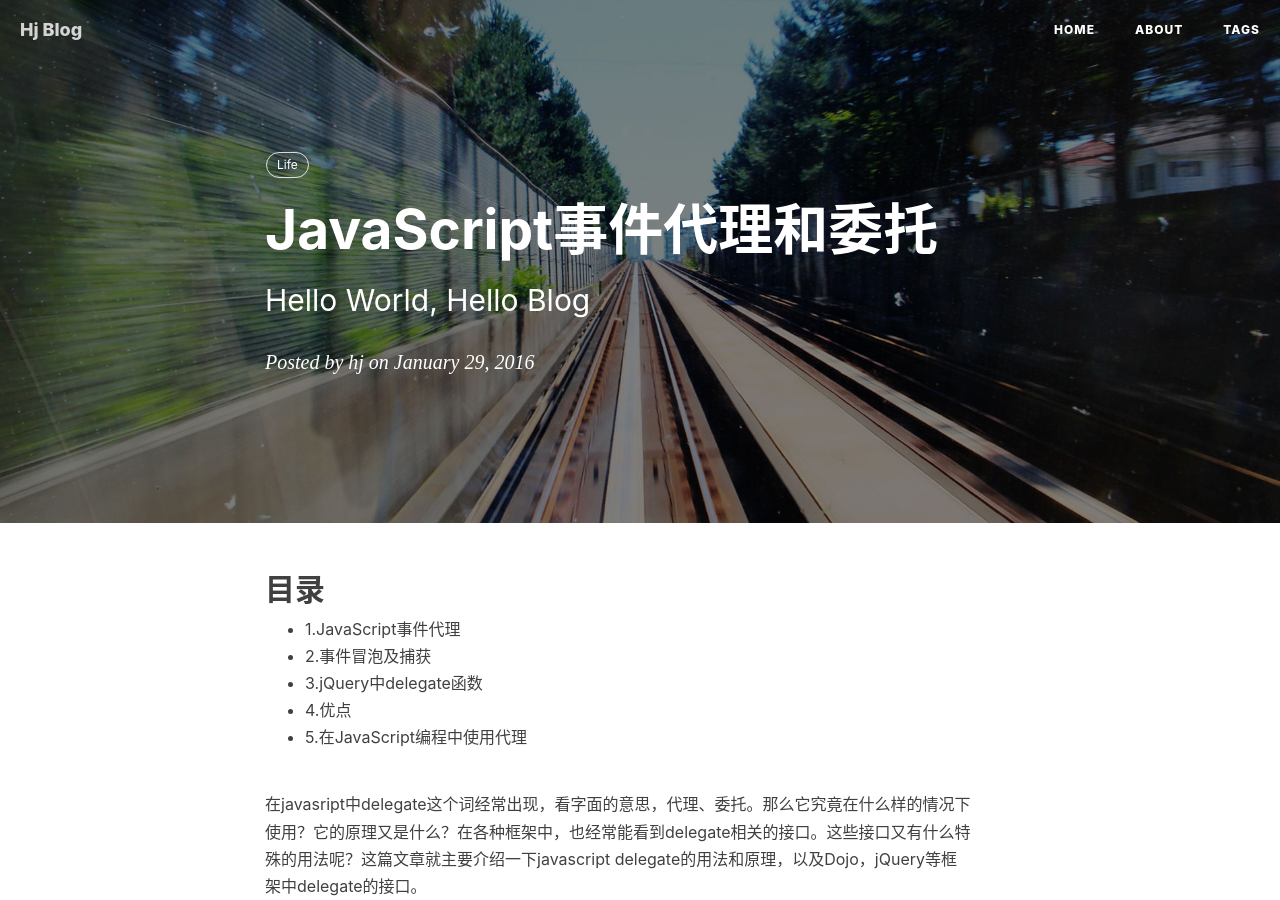
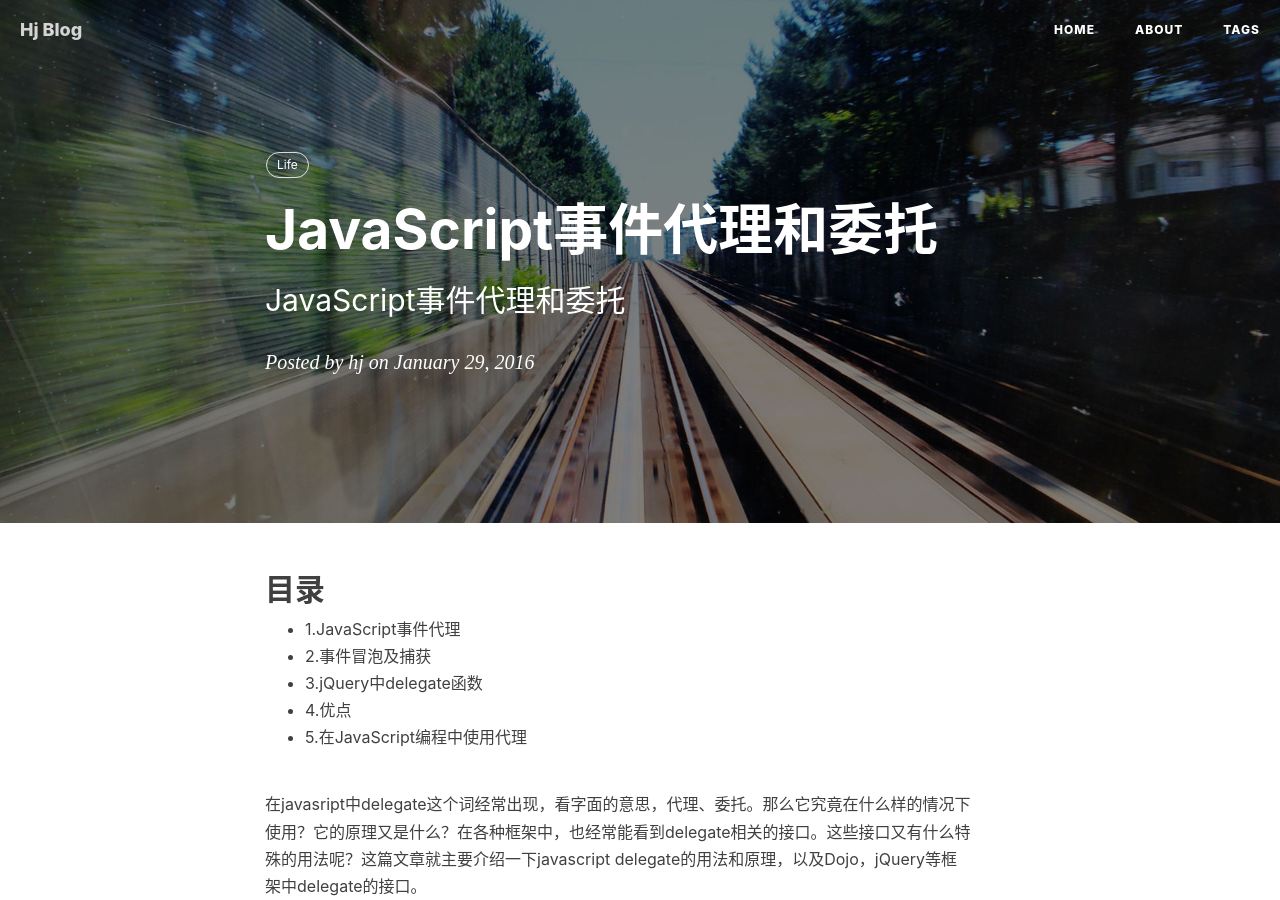
Before and after one commit to hj624608494/hj624608494.github.io, a Jekyll site: the page built from _posts/2016-02-25-Hello-2015.markdown, in a window 1280 px wide and 900 px high. Built offline with Jekyll 4.4.1, drawn with Linux system fonts in a browser that asks for light colours; nearby versions of some CDN libraries; comment, search, counter and statistics services are not loaded.

Commit message:
no message

```diff
--- a/_posts/2016-02-25-Hello-2015.markdown
+++ b/_posts/2016-02-25-Hello-2015.markdown
@@ -1,7 +1,7 @@
 ---
 layout:     post
 title:      "JavaScript事件代理和委托"
-subtitle:   "Hello World, Hello Blog"
+subtitle:   "JavaScript事件代理和委托"
 date:       2016-01-29 12:00:00
 author:     "hj"
 header-img: "img/post-bg-2015.jpg"
```
